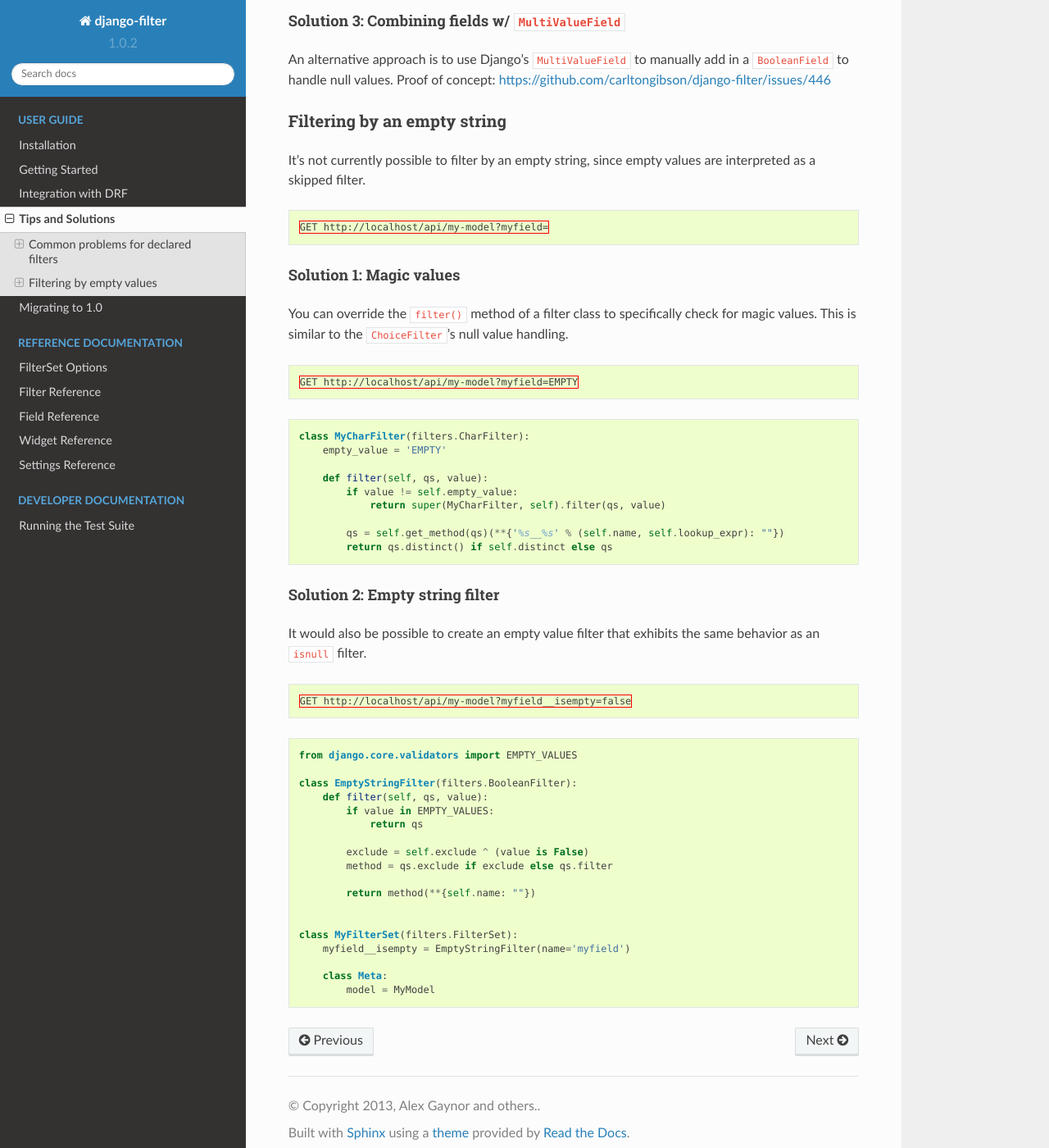
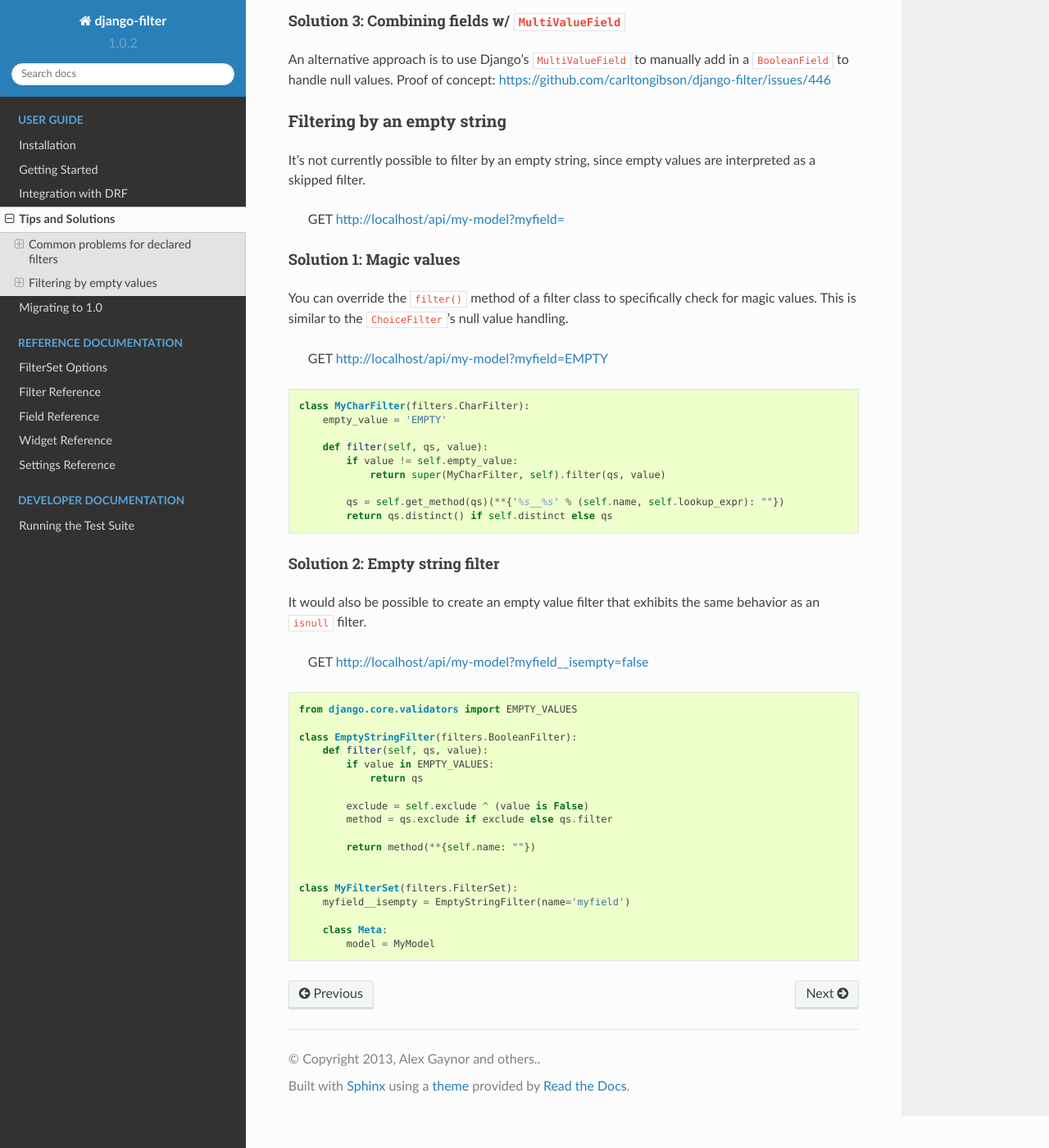
Before and after one commit to carltongibson/django-filter, a Sphinx documentation site: the page built from docs/guide/tips.txt, in a window 1280 px wide and 1400 px high, scrolled down 2672 px. Shown: the whole window at 82% size. Built offline with Sphinx 7.4.7 and the Read the Docs theme 2.0.0, drawn with Linux system fonts in a browser that asks for light colours.

Commit message:
Fix minor formatting issues

```diff
--- a/docs/guide/tips.txt
+++ b/docs/guide/tips.txt
@@ -143,7 +143,7 @@
         )
 
 Solution 3: Combining fields w/ ``MultiValueField``
-""""""""""""""""""""""""""""""""""""""""""""""""""
+"""""""""""""""""""""""""""""""""""""""""""""""""""
 
 An alternative approach is to use Django's ``MultiValueField`` to manually add
 in a ``BooleanField`` to handle null values. Proof of concept:
@@ -156,8 +156,6 @@
 It's not currently possible to filter by an empty string, since empty values are
 interpreted as a skipped filter.
 
-.. code-block:: http
-
     GET http://localhost/api/my-model?myfield=
 
 Solution 1: Magic values
@@ -165,8 +163,6 @@
 
 You can override the ``filter()`` method of a filter class to specifically check
 for magic values. This is similar to the ``ChoiceFilter``'s null value handling.
-
-.. code-block:: http
 
     GET http://localhost/api/my-model?myfield=EMPTY
 
@@ -188,8 +184,6 @@
 
 It would also be possible to create an empty value filter that exhibits the same
 behavior as an ``isnull`` filter.
-
-.. code-block:: http
 
     GET http://localhost/api/my-model?myfield__isempty=false
 
```
